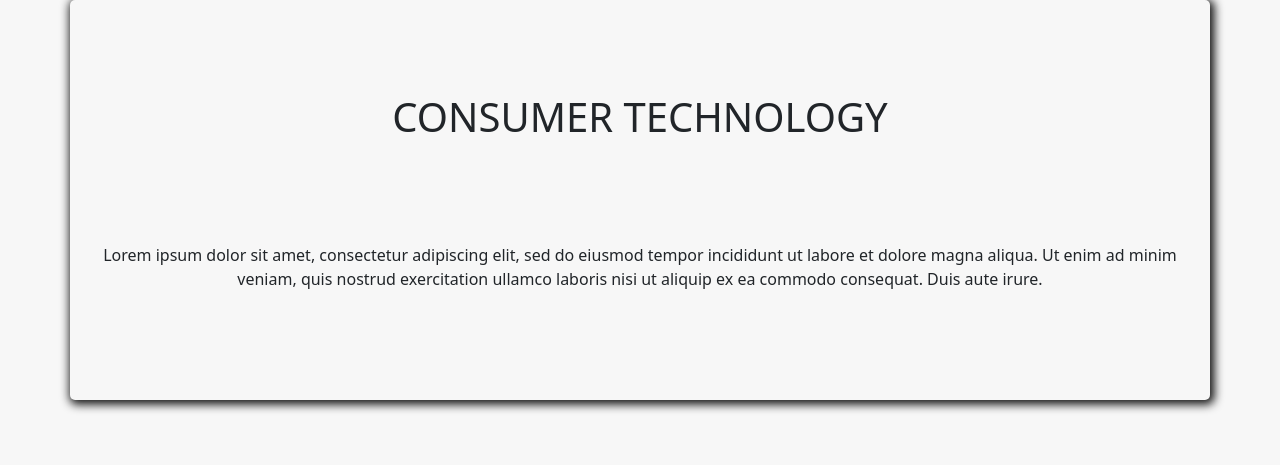
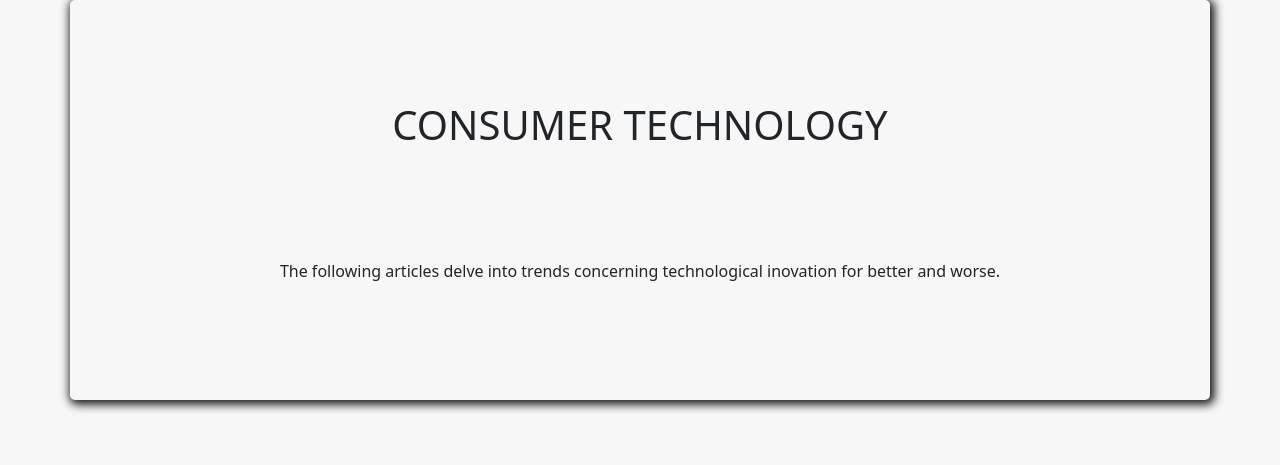
Before and after one commit to cenkcafer/TTP2022BlogSite, a Django app: page / in a window 1280 px wide. Shown: the part 56-521 px from the top of the page. Run offline with Django 4.2, Linux system fonts and the light colour scheme; data comes from the database, SQL or seed files in the repository; some libraries are stand-ins or nearby versions.

Commit message:
updated description

```diff
--- a/myblogsite/blog/templates/blog/base.html
+++ b/myblogsite/blog/templates/blog/base.html
@@ -55,10 +55,7 @@
     <header class="container text-center">
       <h1 class="header-title">CONSUMER TECHNOLOGY</h1>
       <p class="header-paragraph">
-        Lorem ipsum dolor sit amet, consectetur adipiscing elit, sed do eiusmod
-        tempor incididunt ut labore et dolore magna aliqua. Ut enim ad minim
-        veniam, quis nostrud exercitation ullamco laboris nisi ut aliquip ex ea
-        commodo consequat. Duis aute irure.
+        The following articles delve into trends concerning technological inovation for better and worse.
       </p>
     </header>
     <!-- this is where, we will have the main section of the page like, the blog that will be created by individuals -->
```
